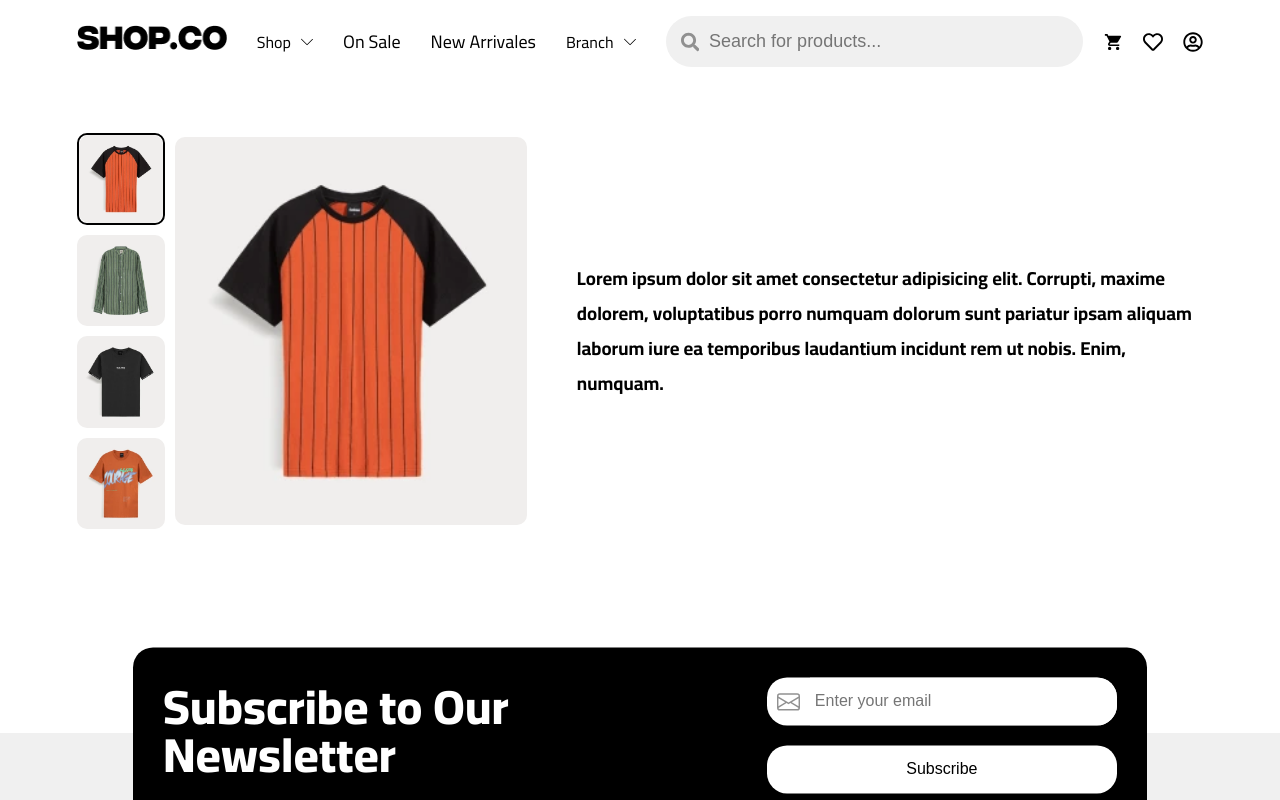
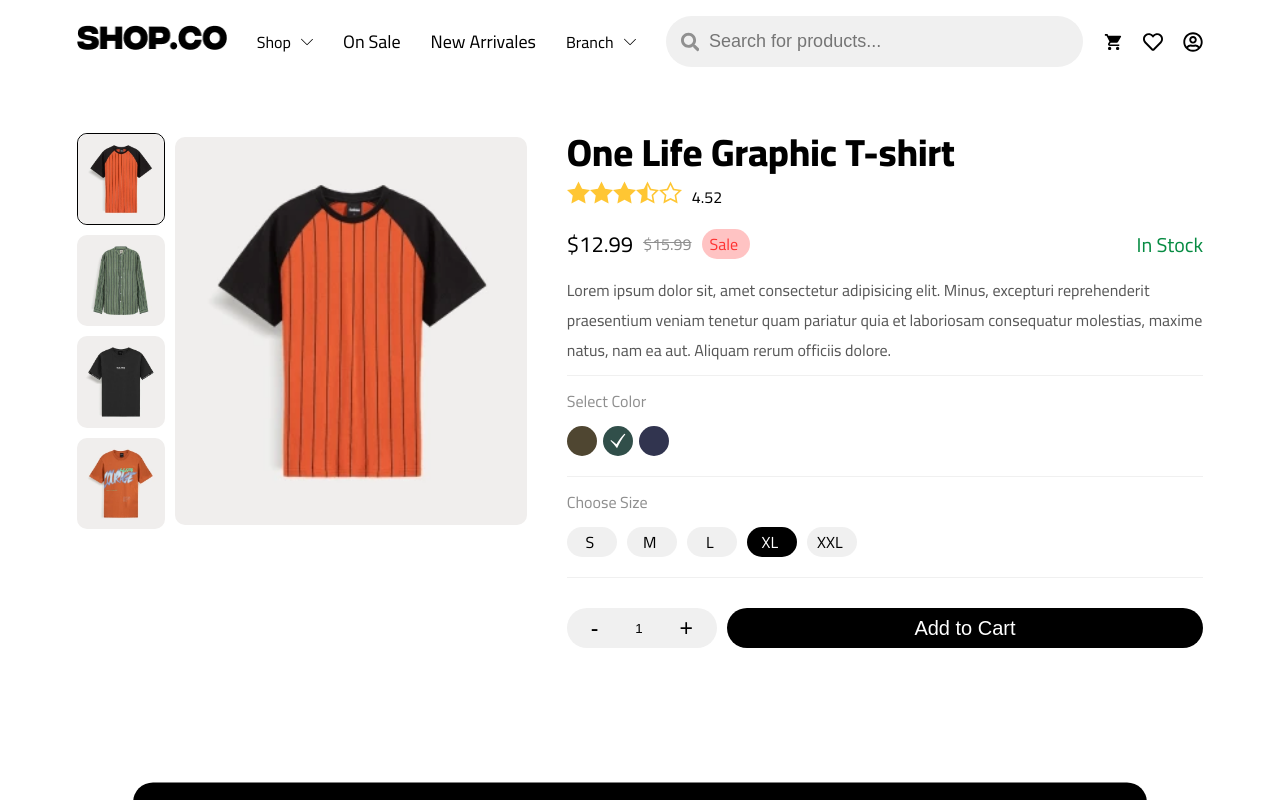
Before and after one commit to Wagih-13/Shop-Co, a Next.js app: page /product/1 in a window 1280 px wide. Shown: the top 800 px of the page. Built offline with nearby package versions, Linux system fonts and the light colour scheme.

Commit message:
add more details

```diff
--- a/app/(pages)/product/[productId]/page.tsx
+++ b/app/(pages)/product/[productId]/page.tsx
@@ -2,6 +2,7 @@
 
 import { useParams } from "next/navigation";
 import ImagesSlider from "./ui/imagesSlider/ImagesSlider";
+import ProductInfo from "./ui/productInfo/ProductInfo";
 import "./style.scss";
 
 const page = () => {
@@ -13,15 +14,10 @@ const page = () => {
         <div className="container">
           <section className="productMainDetails">
             <section className="productImages">
-              <ImagesSlider />
+              <ImagesSlider productImages={null} />
             </section>
             <section className="productInfo">
-              <h1>
-                Lorem ipsum dolor sit amet consectetur adipisicing elit.
-                Corrupti, maxime dolorem, voluptatibus porro numquam dolorum
-                sunt pariatur ipsam aliquam laborum iure ea temporibus
-                laudantium incidunt rem ut nobis. Enim, numquam.
-              </h1>
+              <ProductInfo />
             </section>
           </section>
         </div>
--- a/app/(pages)/product/[productId]/style.scss
+++ b/app/(pages)/product/[productId]/style.scss
@@ -5,33 +5,33 @@
 .productDerails {
   margin: 50px 0px;
   .productMainDetails {
-    @include flexBox(center, center, 50px);
+    @include flexBox(center, flex-start, 40px);
 
     .productImages {
       width: 500px;
       @include flexBox(center, center);
     }
     .productInfo {
-      width: calc(100% - 500px - 50px);
+      width: calc(100% - 500px - 40px);
     }
   }
 }
 
 @media (max-width: 1400px) {
   .productMainDetails {
-    @include flexBox(center, center, 50px, row, nowrap, !important);
+    @include flexBox(center, flex-start, 40px, row, nowrap, !important);
     .productImages {
       width: 450px !important;
     }
     .productInfo {
-      width: calc(100% - 450px - 50px) !important;
+      width: calc(100% - 450px - 40px) !important;
     }
   }
 }
 
 @media (max-width: 1024px) {
   .productMainDetails {
-    @include flexBox(center, center, 20px, row, nowrap, !important);
+    @include flexBox(center, flex-start, 20px, row, nowrap, !important);
     .productImages {
       width: 390px !important;
     }
--- a/app/(pages)/product/[productId]/ui/imagesSlider/ImagesSlider.jsx
+++ b/app/(pages)/product/[productId]/ui/imagesSlider/ImagesSlider.jsx
@@ -7,7 +7,7 @@ import "swiper/css/thumbs";
 import { FreeMode, Navigation, Thumbs } from "swiper/modules";
 import "./style.scss";
 
-export default function ImagesSlider() {
+export default function ImagesSlider({ productImages }) {
   const [thumbsSwiper, setThumbsSwiper] = useState(null);
   const [height, setHeight] = useState(null);
   const displayedImage = useRef(null);
@@ -43,27 +43,17 @@ export default function ImagesSlider() {
           }
           modules={[FreeMode, Navigation, Thumbs]}
         >
-          <SwiperSlide>
-            <img src="/images/image 1.webp" />
-          </SwiperSlide>
-          <SwiperSlide>
-            <img src="/images/image 2.webp" />
-          </SwiperSlide>
-          <SwiperSlide>
-            <img src="/images/image 3.webp" />
-          </SwiperSlide>
-          <SwiperSlide>
-            <img src="/images/image 4.webp" />
-          </SwiperSlide>
-          <SwiperSlide>
-            <img src="/images/image 5.webp" />
-          </SwiperSlide>
-          <SwiperSlide>
-            <img src="/images/image 6.webp" />
-          </SwiperSlide>
-          <SwiperSlide>
-            <img src="/images/image 7.webp" />
-          </SwiperSlide>
+          {Array(8)
+            .fill(null)
+            .map((_, index) => {
+              return (
+                <>
+                  <SwiperSlide>
+                    <img src={`/images/image ${index + 1}.webp`} />
+                  </SwiperSlide>
+                </>
+              );
+            })}
         </Swiper>
         <Swiper
           spaceBetween={10}
@@ -74,27 +64,17 @@ export default function ImagesSlider() {
           className="displayedImage"
           style={{ height: "100%" }}
         >
-          <SwiperSlide>
-            <img src="/images/image 1.webp" />
-          </SwiperSlide>
-          <SwiperSlide>
-            <img src="/images/image 2.webp" />
-          </SwiperSlide>
-          <SwiperSlide>
-            <img src="/images/image 3.webp" />
-          </SwiperSlide>
-          <SwiperSlide>
-            <img src="/images/image 4.webp" />
-          </SwiperSlide>
-          <SwiperSlide>
-            <img src="/images/image 5.webp" />
-          </SwiperSlide>
-          <SwiperSlide>
-            <img src="/images/image 6.webp" />
-          </SwiperSlide>
-          <SwiperSlide>
-            <img src="/images/image 7.webp" />
-          </SwiperSlide>
+          {Array(8)
+            .fill(null)
+            .map((_, index) => {
+              return (
+                <>
+                  <SwiperSlide>
+                    <img src={`/images/image ${index + 1}.webp`} />
+                  </SwiperSlide>
+                </>
+              );
+            })}
         </Swiper>
       </div>
     </>
--- a/app/(pages)/product/[productId]/ui/imagesSlider/style.scss
+++ b/app/(pages)/product/[productId]/ui/imagesSlider/style.scss
@@ -26,7 +26,7 @@
 
     .swiper-slide-thumb-active {
       @include borderBox(none, 10px);
-      border: 2px solid black;
+      border: 1px solid black;
     }
 
     img {
--- /dev/null
+++ b/app/(pages)/product/[productId]/ui/productInfo/ProductInfo.tsx
@@ -0,0 +1,99 @@
+import "./style.scss";
+import { ImStarEmpty } from "react-icons/im";
+import { ImStarHalf } from "react-icons/im";
+import { ImStarFull } from "react-icons/im";
+import { GiCheckMark } from "react-icons/gi";
+const ProductInfo = () => {
+  return (
+    <>
+      <section className="Infomations">
+        <h1 className="headeTitle">One Life Graphic T-shirt</h1>
+        <div className="rating">
+          <div className="stars">
+            <ImStarFull />
+            <ImStarFull />
+            <ImStarFull />
+            <ImStarHalf />
+            <ImStarEmpty />
+          </div>
+          <span className="persantage">4.52</span>
+        </div>
+        <section className="pricingDetails">
+          <div className="price">
+            <span className="newPrice">$12.99</span>
+            <span className="oldPrice">$15.99</span>
+            <span className="sale">Sale</span>
+          </div>
+          <div className="availability">
+            <span className="availabilityText">In Stock</span>
+          </div>
+        </section>
+        <p className="description">
+          Lorem ipsum dolor sit, amet consectetur adipisicing elit. Minus,
+          excepturi reprehenderit praesentium veniam tenetur quam pariatur quia
+          et laboriosam consequatur molestias, maxime natus, nam ea aut. Aliquam
+          rerum officiis dolore.
+        </p>
+        <section className="selectColor">
+          <label className="selectColorTitle">Select Color</label>
+          <div className="colors">
+            <div
+              className="color"
+              style={{
+                backgroundColor: "#4F4631",
+                width: "30px",
+                height: "30px",
+              }}
+            ></div>
+            <div
+              className="color active"
+              style={{
+                backgroundColor: "#314F4A",
+                width: "30px",
+                height: "30px",
+              }}
+            >
+              <GiCheckMark />
+            </div>
+            <div
+              className="color"
+              style={{
+                backgroundColor: "#31344F",
+                width: "30px",
+                height: "30px",
+              }}
+            ></div>
+          </div>
+        </section>
+        <section className="chooseSize">
+          <label className="chooseSizeTitle">Choose Size</label>
+          <div className="sizes">
+            <div className="size">S</div>
+            <div className="size">M</div>
+            <div className="size">L</div>
+            <div className="size active">XL</div>
+            <div className="size">XXL</div>
+          </div>
+        </section>
+        <section className="addToCart">
+          <div className="editQuantity">
+            <button className="decrease">-</button>
+            <input
+              type="number"
+              value="1"
+              width={50}
+              style={{ textAlign: "center" }}
+              min="1"
+              max="10"
+              readOnly
+            />
+            <button className="increase">+</button>
+          </div>
+          <button className="addToCartBtn">Add to Cart</button>
+        </section>
+      </section>
+    </>
+  );
+};
+
+export default ProductInfo;
--- /dev/null
+++ b/app/(pages)/product/[productId]/ui/productInfo/style.scss
@@ -0,0 +1,148 @@
+@use "../../../../../sass/mixin" as *;
+@use "../../../../../sass/pleacholder" as *;
+@use "../../../../../sass/variabels" as *;
+
+.Infomations {
+  @include flexBox(flex-start, flex-start, 10px, column);
+  .headeTitle {
+    @extend %sectionTitle;
+  }
+  .rating {
+    @include flexBox(flex-start, center, 10px);
+    .persantage {
+      color: $blackColor;
+    }
+    svg {
+      font-size: $iconFont;
+      color: #ffc633;
+    }
+  }
+  .pricingDetails {
+    width: 100%;
+    @include flexBox(space-between, center, 10px);
+    .price {
+      @include flexBox(flex-start, center, 10px);
+      .newPrice {
+        font-size: $xlFont;
+      }
+      .oldPrice {
+        font-size: $lFont;
+        color: $grayColor;
+        text-decoration: line-through;
+        font-size: $mFont;
+      }
+      .sale {
+        @include borderBox(none, 20px);
+        background-color: #ff33334b;
+        padding-inline: 8px 12px;
+        color: #ff3333;
+      }
+    }
+    .availabilityText {
+      color: rgb(6, 139, 66);
+      font-size: $lFont;
+    }
+  }
+  .description {
+    color: rgb(87, 87, 87);
+  }
+  .selectColor {
+    width: 100%;
+    padding: 10px 0px 20px;
+    border-top: 1px solid $mainColor;
+    border-bottom: 1px solid $mainColor;
+    @include flexBox(center, flex-start, 10px, column);
+    .selectColorTitle {
+      margin: 0px;
+      font-size: $mFont;
+      color: $grayColor;
+    }
+    .colors {
+      @include flexBox(flex-start, center, 6px);
+      .color {
+        @include borderBox(none, 50%);
+        @include flexBox(center, center);
+        cursor: pointer;
+        &.active svg {
+          color: white;
+          font-size: $mFont;
+        }
+      }
+    }
+  }
+  .chooseSize {
+    width: 100%;
+    padding: 0px 0px 20px;
+    border-bottom: 1px solid $mainColor;
+    @include flexBox(center, flex-start, 10px, column);
+    .chooseSizeTitle {
+      margin: 0px;
+      font-size: $mFont;
+      color: $grayColor;
+    }
+    .sizes {
+      @include flexBox(flex-start, center, 10px);
+      .size {
+        background-color: $mainColor;
+        min-width: 50px;
+        text-align: center;
+        color: black;
+        padding-inline: 8px 12px;
+        cursor: pointer;
+        @include borderBox(none, 20px);
+        &.active {
+          color: white !important;
+          background-color: $blackColor !important;
+        }
+      }
+    }
+  }
+  .addToCart {
+    padding: 20px 0px;
+    width: 100%;
+    @include flexBox(flex-start, center, 10px, row);
+    .editQuantity {
+      width: 150px;
+      @include flexBox(space-evenly, center, 10px, row);
+      @include borderBox(none, 20px);
+      background-color: $mainColor;
+      color: white;
+      padding: 8px 12px;
+      height: 40px;
+      input {
+        background-color: transparent;
+        outline: none;
+        color: black;
+        border: none;
+      }
+      button {
+        background-color: $mainColor;
+        color: black;
+        font-size: $iconFont;
+      }
+    }
+    .addToCartBtn {
+      height: 40px;
+      width: calc(100% - 150px - 10px);
+      padding: 8px 12px;
+      background-color: $blackColor;
+      color: white;
+      font-size: $lFont;
+      @include borderBox(none, 20px);
+      cursor: pointer;
+    }
+  }
+  input[type="number"]::-webkit-inner-spin-button,
+  input[type="number"]::-webkit-outer-spin-button {
+    -webkit-appearance: none;
+    margin: 0;
+  }
+  input[type="number"] {
+    -moz-appearance: textfield;
+  }
+}
+
+@media (max-width: 991px) {
+  .addToCart {
+  }
+}
--- a/app/components/NavBar/navBarStyle.scss
+++ b/app/components/NavBar/navBarStyle.scss
@@ -8,7 +8,6 @@
 .navBar {
   width: 100%;
   position: relative;
-
   background-color: $whiteColor;
 
   .container {
@@ -25,6 +24,7 @@
       }
     }
     .menu {
+
       ul {
         width: 100%;
         padding: 0px;
@@ -96,6 +96,7 @@
     }
   }
   .branchesList {
+    border-bottom: 2px solid $mainColor;
     display: none;
     width: 100%;
     position: absolute;
--- a/app/sass/_pleacholder.scss
+++ b/app/sass/_pleacholder.scss
@@ -20,10 +20,18 @@
   font-weight: 800;
   white-space: nowrap;
 }
+%sectionTitle {
+  font-size: 38px;
+  font-weight: 800;
+  line-height: 1;
+}
 
 @media #{$tabletScreen} {
   %headeTitle {
     font-size: 42px !important;
+  }
+  %sectionTitle {
+    font-size: 26px;
   }
 }
 
```
Also changed, not shown: app/components/productCard/ProductCard.tsx (+2 -5 lines).
